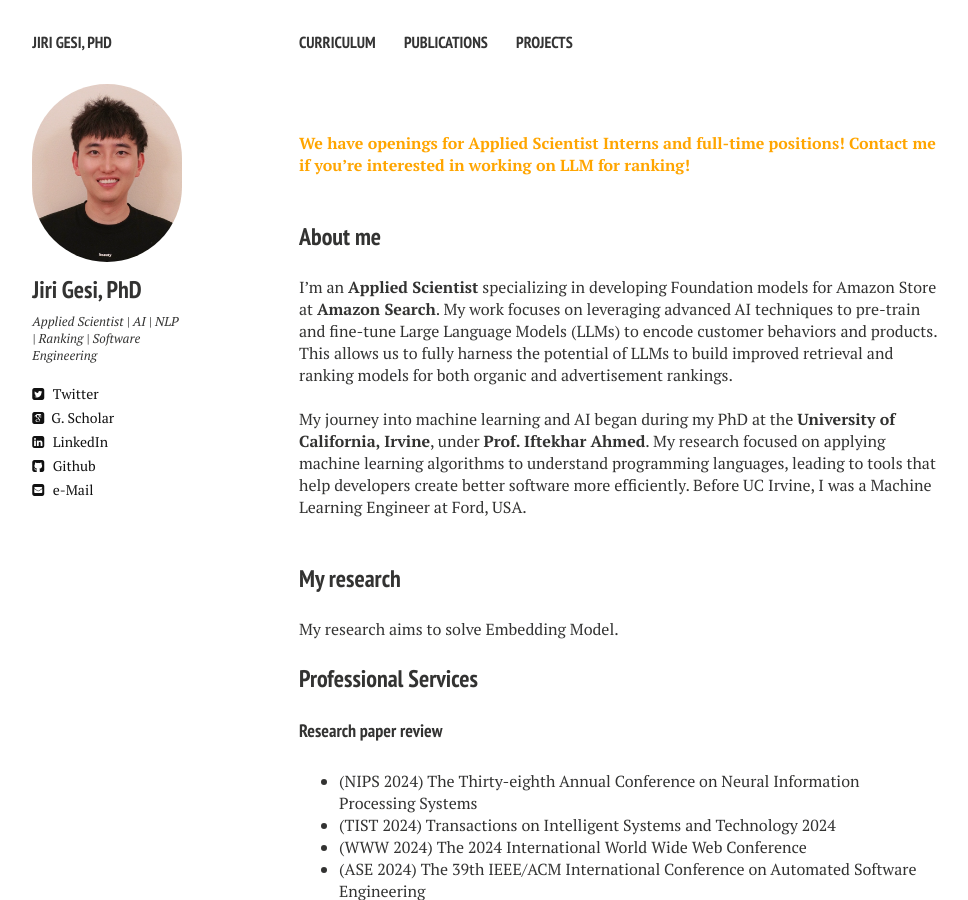
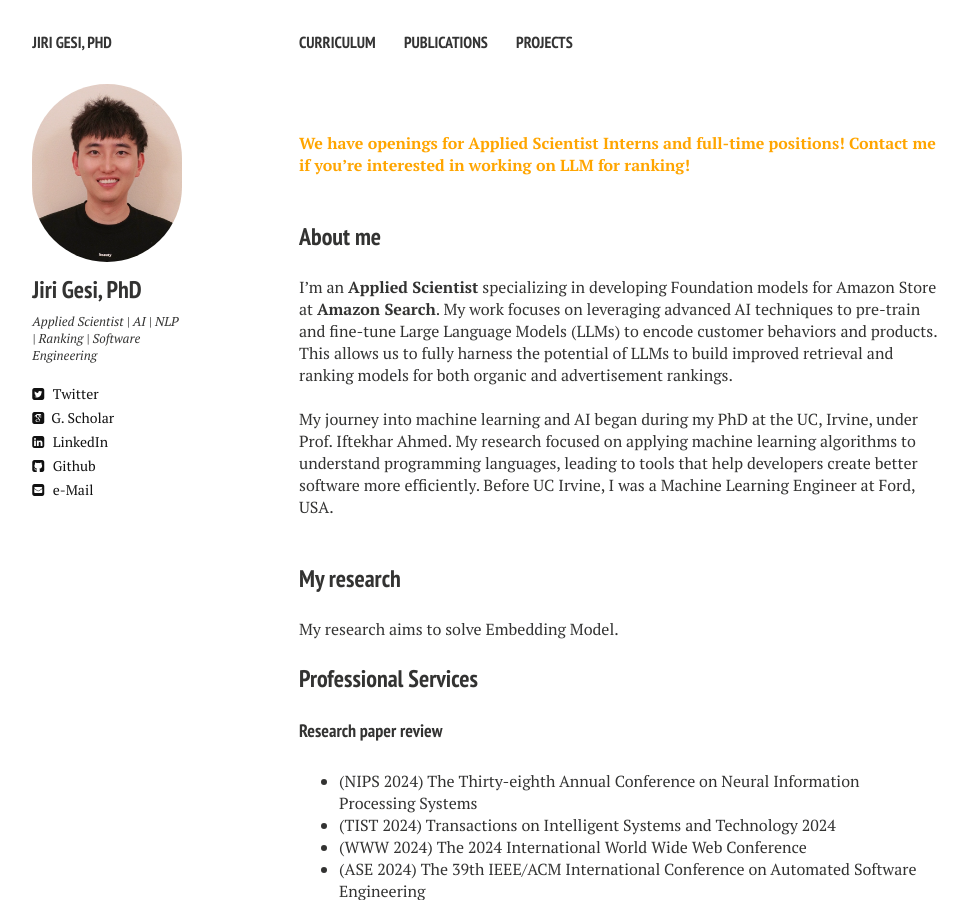
Before and after one commit to Jirigesi/Jirigesi.github.io, a Jekyll site: the page built from index.md, in a window 1280 px wide and 900 px high. Shown: the whole window, without its empty margins (21-989 px from the left). Built offline with Jekyll 4.4.1, drawn with Linux system fonts in a browser that asks for light colours; nearby versions of some CDN libraries; comment, search, counter and statistics services are not loaded.

Commit message:
Update index.md

```diff
--- a/index.md
+++ b/index.md
@@ -18,7 +18,7 @@ I'm an **Applied Scientist** specializing in developing Foundation models for Am
 
 <br />
 
-My journey into machine learning and AI began during my PhD at the **University of California, Irvine**, under **Prof. Iftekhar Ahmed**. My research focused on applying machine learning algorithms to understand programming languages, leading to tools that help developers create better software more efficiently. Before UC Irvine, I was a Machine Learning Engineer at Ford, USA.
+My journey into machine learning and AI began during my PhD at the UC, Irvine, under Prof. Iftekhar Ahmed. My research focused on applying machine learning algorithms to understand programming languages, leading to tools that help developers create better software more efficiently. Before UC Irvine, I was a Machine Learning Engineer at Ford, USA.
 
 
 <br />
```
